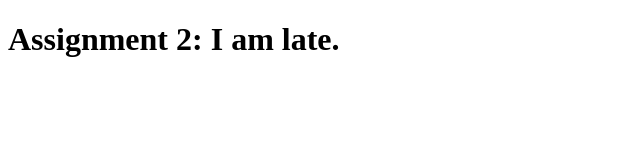
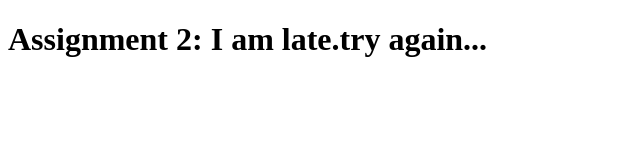
Before and after one commit to Blackhack29/Mod2Assignment, a plain HTML site: page site/index.html in a window 1280 px wide. Shown: the whole page, without its empty margins (0-640 px from the left). Drawn offline with Linux system fonts and the light colour scheme.

Commit message:
Made changes again...

```diff
--- a/site/index.html
+++ b/site/index.html
@@ -4,6 +4,6 @@
 	<title>Mod2 Assignment</title>
 </head>
 <body>
-<h1>Assignment 2: I am late.</h1>
+<h1>Assignment 2: I am late.try again...</h1>
 </body>
 </html>
```
